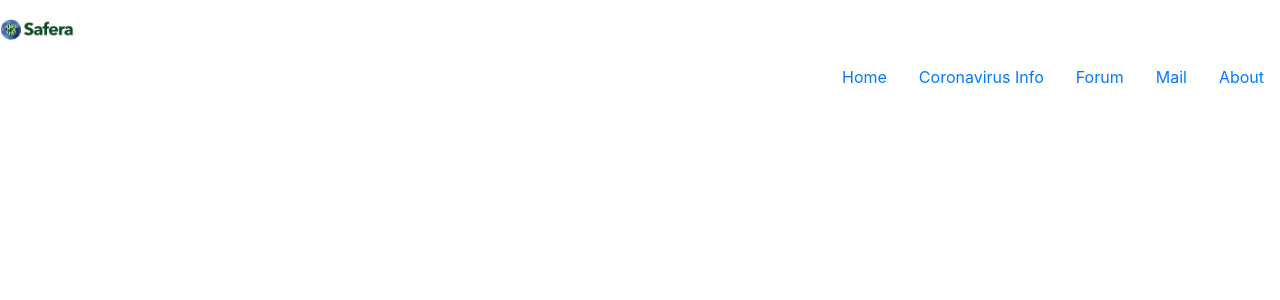
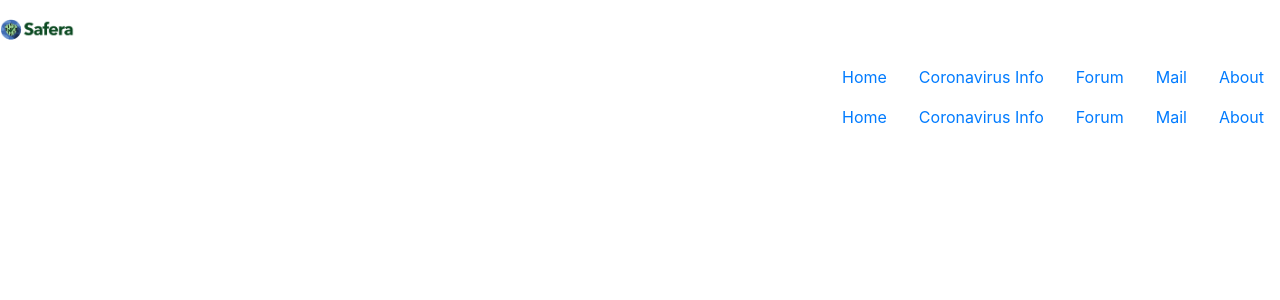
Before and after one commit to FerasAlfrih/MainSite, a Django app: page / in a window 1280 px wide. Shown: the top 300 px of the page. Run offline with Django 3.2, Linux system fonts and the light colour scheme; data that the repository does not hold is empty; some libraries are stand-ins or nearby versions.

Commit message:
Update base.html

```diff
--- a/templates/base.html
+++ b/templates/base.html
@@ -21,6 +21,25 @@
     <nav>
       <span>
         <img src="{% static 'img/logo.png' %}" width="75">
+      </span>
+      <span>
+        <ul class="nav justify-content-end">
+          <li class="nav-item">
+            <a class="nav-link active" href="{% url 'home' %}">Home</a>
+          </li>
+          <li class="nav-item">
+            <a class="nav-link" href="{% url 'CovUpdate' %}">Coronavirus Info</a>
+          </li>
+          <li class="nav-item">
+            <a class="nav-link" href="{% url 'soon' %}">Forum</a>
+          </li>
+          <li class="nav-item">
+            <a class="nav-link " href="{% url 'soon' %}">Mail</a>
+          </li>
+          <li class="nav-item">
+            <a class="nav-link " href="{% url 'soon' %}">About</a>
+          </li>
+        </ul>
       </span>
       <ul class="nav justify-content-end">
         <li class="nav-item">
```
